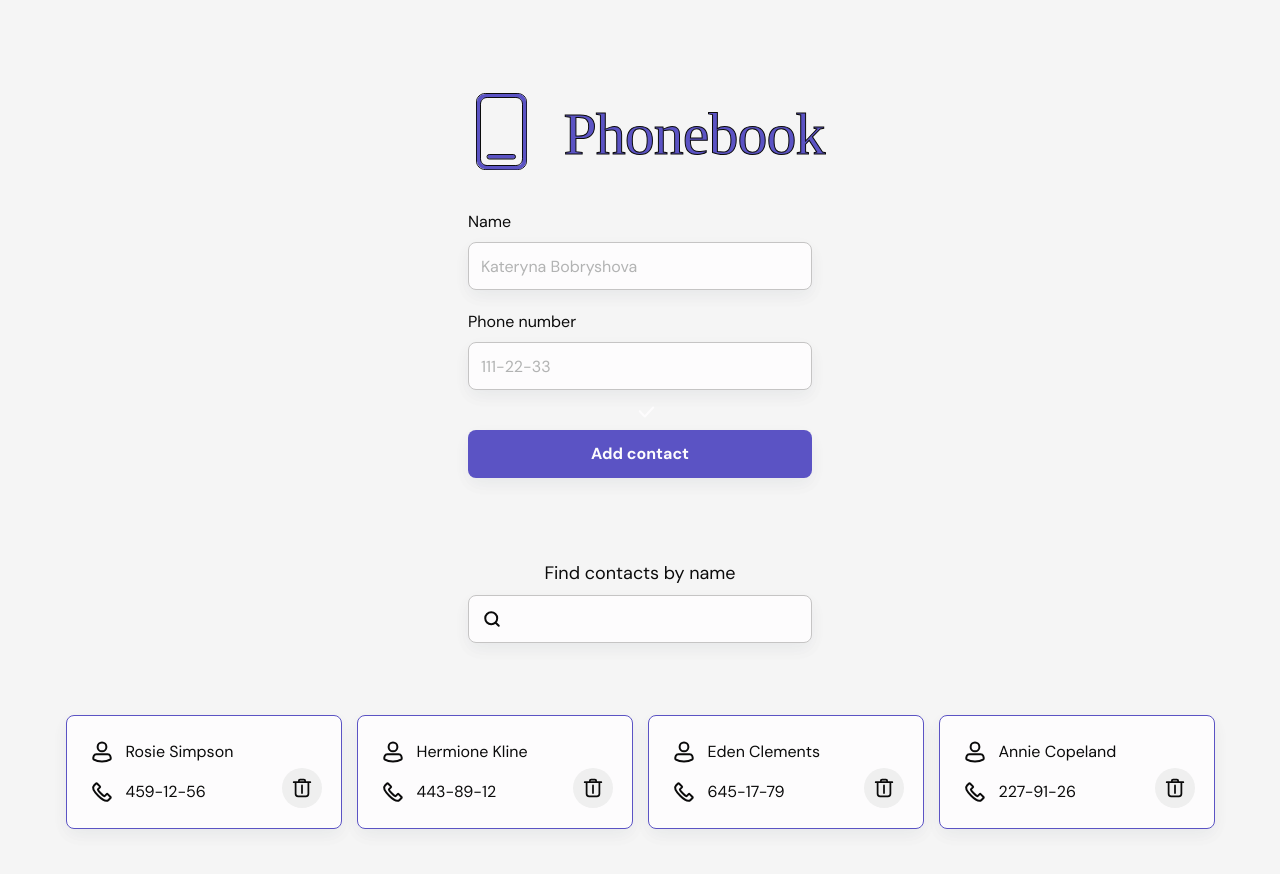
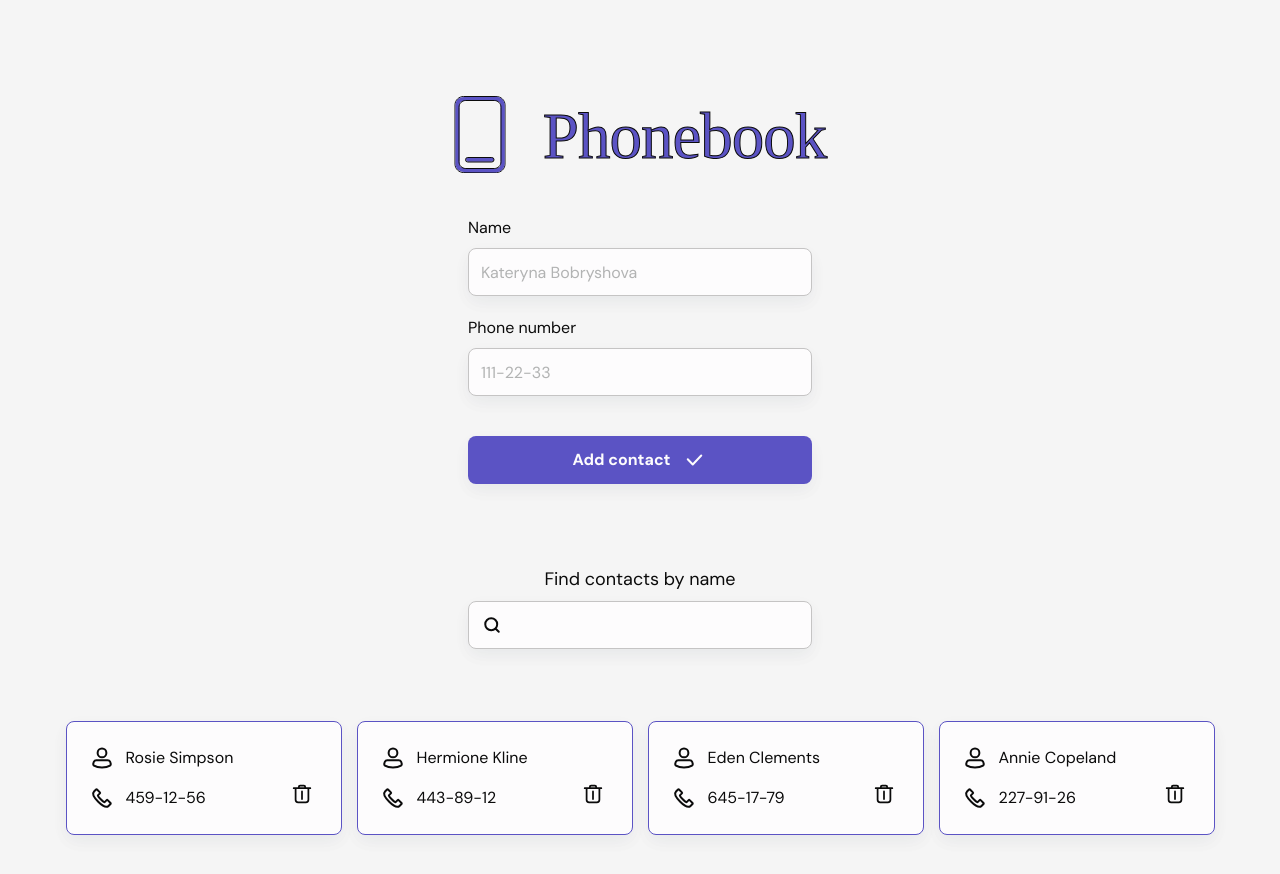
Before and after one commit to akopyan-arsen/goit-react-hw-06, a React (Vite) app: page / in a window 1280 px wide. Shown: the top 874 px of the page. Built offline with nearby package versions, Linux system fonts and the light colour scheme; a web font is replaced by a local one.

Commit message:
styles fix 2

```diff
--- a/src/components/App.jsx
+++ b/src/components/App.jsx
@@ -9,24 +9,24 @@ const App = () => {
       <div className={css.title}>
         <svg
           xmlns="http://www.w3.org/2000/svg"
-          width="92"
+          width="73"
           height="92"
-          viewBox="0 0 92 92"
+          viewBox="0 0 73 92"
           fill="none"
         >
           <path
-            d="M61.8333 5.5L29.1667 5.5C24.3963 5.5 20.5 9.24262 20.5 13.8947L20.5 73.1053C20.5 77.7574 24.3963 81.5 29.1667 81.5H61.8332C66.6036 81.5 70.4999 77.7574 70.4999 73.1053L70.5 13.8948C70.5 9.24263 66.6037 5.5 61.8333 5.5Z"
+            d="M42.3333 5.5L9.66667 5.5C4.8963 5.5 1 9.24262 1 13.8947L1 73.1053C1 77.7574 4.8963 81.5 9.66667 81.5H42.3332C47.1036 81.5 50.9999 77.7574 50.9999 73.1053L51 13.8948C51 9.24263 47.1037 5.5 42.3333 5.5Z"
             stroke="#0B0B0B"
             strokeLinecap="round"
           />
           <path
-            d="M57.5029 68.6233H33.5M60.5 8.00002H30.5C26.0098 7.49578 22.6683 10.4268 22.9583 15.0417L22.9583 72.5C22.8737 76.8733 26.2445 79.3672 30.5 79.1459L61 79.5C65.3348 79.1646 68.3775 76.3362 68.2083 72.5V15.0417C68.4315 10.3126 64.8814 7.45357 60.5 8.00002Z"
+            d="M38.0029 68.6233H14M41 8.00002H11C6.50977 7.49578 3.16833 10.4268 3.45833 15.0417L3.45833 72.5C3.37372 76.8733 6.74447 79.3672 11 79.1459L41.5 79.5C45.8348 79.1646 48.8775 76.3362 48.7083 72.5V15.0417C48.9315 10.3126 45.3814 7.45357 41 8.00002Z"
             stroke="#5B53C4"
             strokeWidth="4.1"
             strokeLinecap="round"
           />
           <rect
-            x="31"
+            x="11.5"
             y="66.5"
             width="28.5"
             height="4.5"
@@ -34,7 +34,7 @@ const App = () => {
             stroke="#0B0B0B"
           />
           <path
-            d="M31.1667 9.5L59.8333 9.5C63.509 9.5 66.5 12.5216 66.5 16.2632L66.4999 70.7369C66.4999 74.4784 63.5089 77.5 59.8333 77.5H31.1667C27.4911 77.5 24.5 74.4784 24.5 70.7368L24.5 16.2632C24.5 12.5216 27.4911 9.5 31.1667 9.5Z"
+            d="M11.6667 9.5L40.3333 9.5C44.009 9.5 47 12.5216 47 16.2632L46.9999 70.7369C46.9999 74.4784 44.0089 77.5 40.3333 77.5H11.6667C7.99105 77.5 5 74.4784 5 70.7368L5 16.2632C5 12.5216 7.99105 9.5 11.6667 9.5Z"
             stroke="#0B0B0B"
           />
         </svg>
--- a/src/components/App.module.css
+++ b/src/components/App.module.css
@@ -10,7 +10,7 @@
   -webkit-text-stroke-width: 1px;
   -webkit-text-stroke-color: #0b0b0b;
   font-family: "Shadows Into Light Two", cursive;
-  font-size: 60px;
+  font-size: 65px;
   font-weight: 400;
   line-height: 1.5;
   letter-spacing: -1px;
--- a/src/components/Contact/Contact.module.css
+++ b/src/components/Contact/Contact.module.css
@@ -40,7 +40,7 @@
   border: none;
   border-radius: 50%;
   cursor: pointer;
-  background-color: tra;
+  background-color: transparent;
 }
 .button:hover {
   background-color: #e0e0e0;
--- a/src/components/ContactForm/ContactForm.module.css
+++ b/src/components/ContactForm/ContactForm.module.css
@@ -72,6 +72,4 @@
 }
 .svg {
   margin-left: 12px;
-  top: 50%;
-  position: absolute;
 }
```
